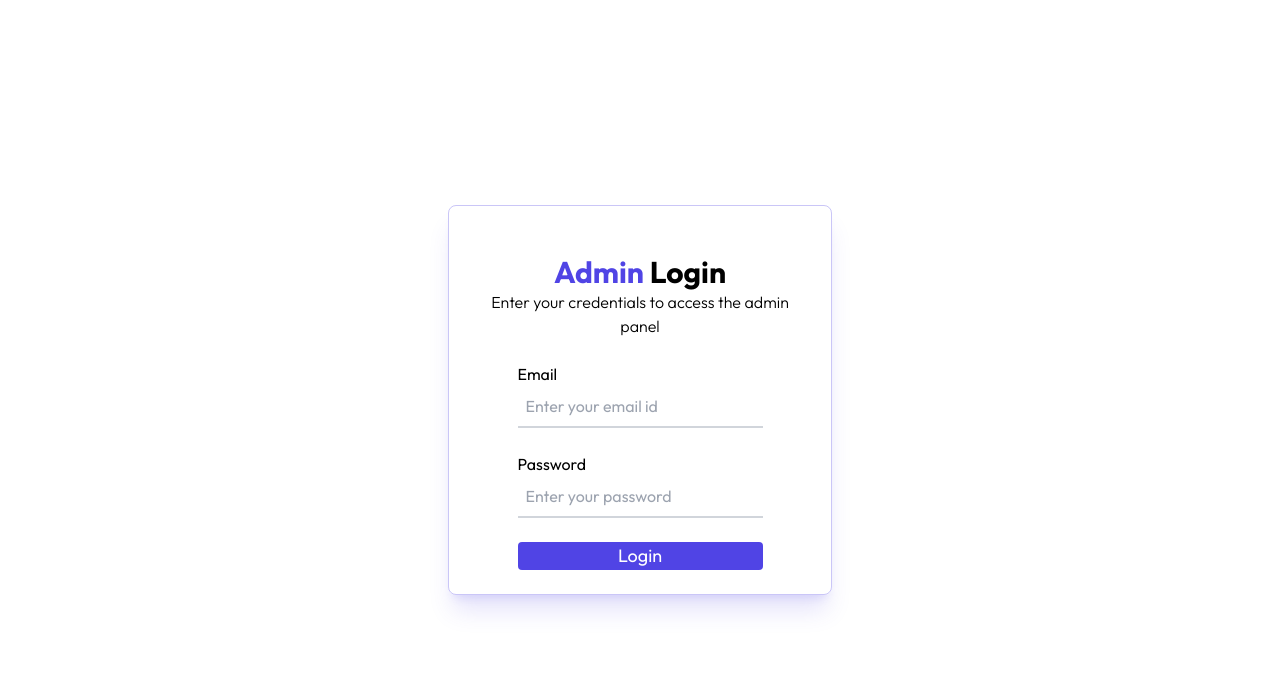
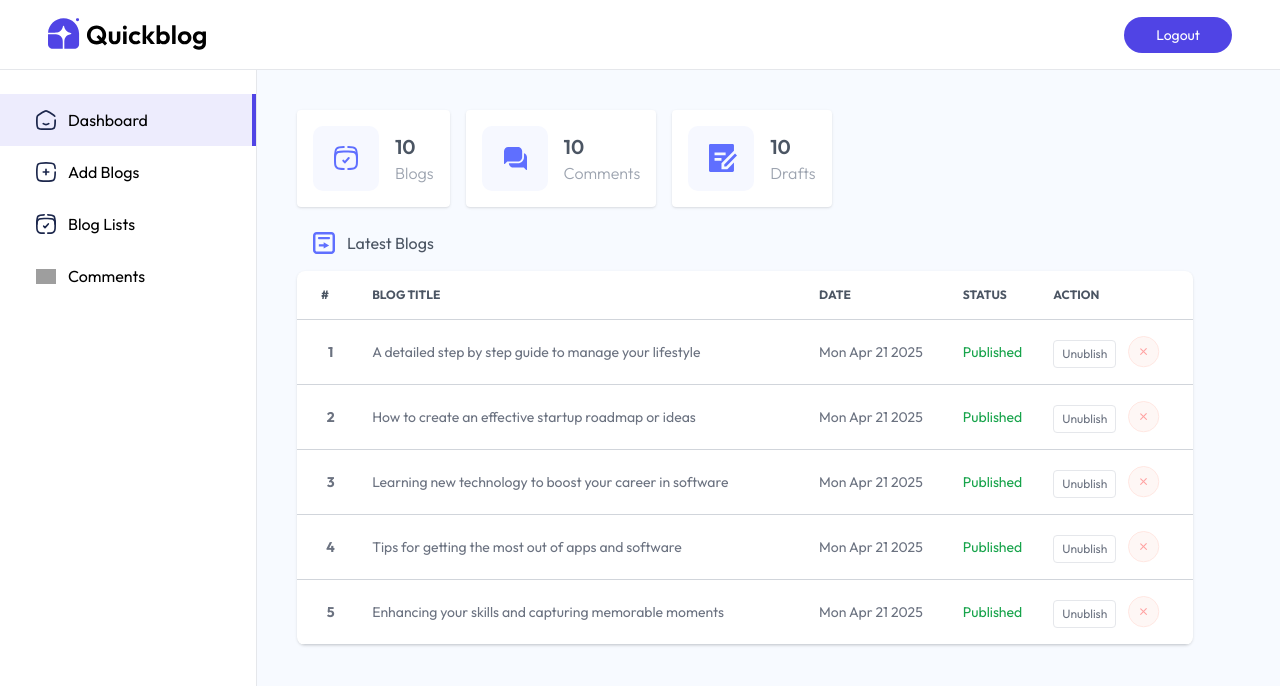
Before and after one commit to AshaSaini-033/QuickBlog, a React (Vite) app in the folder client/: page /admin in a window 1280 px wide. Shown: the top 686 px of the page. Built offline with nearby package versions, Linux system fonts and the light colour scheme; grey boxes are pictures that could not be loaded.

Commit message:
added dashbord and table

```diff
--- a/client/src/App.jsx
+++ b/client/src/App.jsx
@@ -15,7 +15,7 @@
       <Routes>
         <Route path = '/' element = {<Home/>} />
         <Route path = '/blog/:id' element = {<Blog />} />
-         <Route path = '/admin' element={ false?<Layout/> :<Login/>} >
+         <Route path = '/admin' element={ true?<Layout/> :<Login/>} >
         <Route index  element={<Dashboard/>} />
         {/* childsroutes fro admin pages */}
          <Route path = 'addBlog' element={<AddBlog/>} />
--- /dev/null
+++ b/client/src/components/admin/BlogTable.jsx
@@ -0,0 +1,23 @@
+import React from 'react'
+import { assets } from '../../assets/assets';
+
+const BlogTable = ({blog,fetchBlogs,index}) => {
+    const {title,createdAt} = blog;
+    const BlogDate = new Date(createdAt)
+  return (
+    <tr className='border-y border-gray-300'>
+        <th className='px-2 py-4'>{index}</th>
+         <td className='px-2 py-4'>{title}</td>
+         <td className='px-2 py-4 max-sm:hidden'>{BlogDate.toDateString()}</td>
+         <td className='px-2 py-4 max-sm:hidden'>
+            <p className={`${blog.isPublished ?'text-green-600':'text-orange-700'}`}>{blog.isPublished ?'Published':'Unpublished'} </p>
+         </td>
+         <td className='px-2 py-4 flex text-xs gap-3'>
+          <button className='border px-2 py-0.5 mt-1 rounded cursor-pointer'>{blog.isPublished ?'Unublish':'Publish'} </button>
+          <img className='w-8 hover:scale-110 tarnsition-all cursor-pointer'src ={assets.cross_icon}/>
+         </td>
+    </tr>
+  )
+}
+
+export default BlogTable
--- a/client/src/components/admin/Login.jsx
+++ b/client/src/components/admin/Login.jsx
@@ -1,9 +1,11 @@
-import React from 'react'
+import React, { useState } from 'react'
 
 const Login = () => {
     const handleSubmit =async(e) =>{
         e.preventDefault()
     }
+    const [email,setEmail]= useState('')
+    const [password,setPassword] = useState('')
   return (
     <div className='flex items-center justify-center h-screen'>
       <div className='w-full max-w-sm p-6 max-md:m-6 border border-primary/30 shadow-xl shadow-primary/15 rounded-lg'>
@@ -13,16 +15,16 @@
                 <h1 className='text-3xl font-bold '><span className='text-primary'>Admin</span> Login</h1>
                 <p className='font-light'>Enter your credentials to access the admin panel</p>
             </div>
-            <form onSubmit={handleSubmit}>
+            <form onSubmit={handleSubmit} className='mt-6 w-full sm:max-w-md text-gray-600 '>
                 <div className='flex flex-col'>
                     <label>Email</label>
-                    <input type ="email" required placeholder='Enter your email id' className='border-b-2 border-gray-300 p-2 outline-none mb-6'/>
+                    <input type ="email" required placeholder='Enter your email id' className='border-b-2 border-gray-300 p-2 outline-none mb-6' onChange={(e)=>setEmail(e.target.value)} value={email}/>
                 </div>
                   <div className='flex flex-col'>
                     <label>Password</label>
-                    <input type ="password" required placeholder='Enter your password' className='border-b-2 border-gray-300 p-2 outline-none mb-6'/>
+                    <input type ="password" required placeholder='Enter your password' className='border-b-2 border-gray-300 p-2 outline-none mb-6' onChange={(e)=>setPassword(e.target.value)} value={password}/>
                 </div>
-                <button type='submit' className='w-full text-center text-lg bg-primary text-white cursor-pointer rounded hover-bg-primary/90 transition-all'>Login</button>
+                <button type='submit' className='w-full text-center text-lg bg-primary text-white cursor-pointer rounded hover:bg-primary/90 transition-all'>Login</button>
             </form>
         </div>
       </div>
--- a/client/src/pages/admin/Dashboard.jsx
+++ b/client/src/pages/admin/Dashboard.jsx
@@ -1,10 +1,69 @@
-import React from 'react'
+import React, { useEffect, useState } from 'react'
+import { assets, dashboard_data } from '../../assets/assets'
+import BlogTable from '../../components/admin/BlogTable'
+const Dashboard = () => {
+    const [dashboardData,setDashboardData] =useState({
+        blogs:0,
+        comments:0,
+        drafts:0,
+        recentBlogs:[]
+    })
+    const fetchDashboard = async()=>{
+        setDashboardData(dashboard_data)
+    }
+    useEffect(()=>{
+        fetchDashboard()
+    },[])
+  return (
+    <div className='flex-1 bg-blue-50/50 p-4 md:p-10'>
+      <div className='flex flex-wrap gap-4'>
+        <div className='flex items-center gap-4 bg-white p-4 min-w-58 rounded shadow cursor-pointer hover:scale-105 transition-all'>
+            <img src = {assets.dashboard_icon_1}/>
+            <div >
+               <p className='text-xl font-semibold text-gray-600 '>{dashboardData.blogs}</p>
+               <p className='text-gray-400 font-light'>Blogs</p>
+            </div>
+        </div>
+        <div className='flex items-center gap-4 bg-white p-4 min-w-58 rounded shadow cursor-pointer hover:scale-105 transition-all'>
+            <img src = {assets.dashboard_icon_2}/>
+            <div >
+               <p className='text-xl font-semibold text-gray-600 '>{dashboardData.blogs}</p>
+               <p className='text-gray-400 font-light'>Comments</p>
+            </div>
+        </div>
+        <div className='flex items-center gap-4 bg-white p-4 min-w-58 rounded shadow cursor-pointer hover:scale-105 transition-all'>
+            <img src = {assets.dashboard_icon_3}/>
+            <div >
+               <p className='text-xl font-semibold text-gray-600 '>{dashboardData.blogs}</p>
+               <p className='text-gray-400 font-light'>Drafts</p>
+            </div>
+        </div>
+      </div>
+      <div  className='flex items-center gap-3 m-4 mt-6 text-gray-600' >
+        <img src = {assets.dashboard_icon_4}/>
+        <p>Latest Blogs</p>
+      </div>
+      {/* tables */}
+      <div className='relative max-w-4xl overflow-x-auto shadow rounded-lg scrollbar-hide bg-white'>
+        <table className='w-full text-sm text-gray-500 '>
+            <thead className='text-xs text-gray-600 text-left uppercase'>
+                <tr>
+                    <th scope='col' className='px-2 py-4 xl:px-6'>#</th>
+                     <th scope='col' className='px-2 py-4'>Blog Title</th>
+                      <th scope='col' className='px-2 py-4 max-sm:hidden'>Date</th>
+                       <th scope='col' className='px-2 py-4 max-sm:hidden'>Status</th>
+                        <th scope='col' className='px-2 py-4'>Action</th>
+                </tr>
+            </thead>
+            <tbody>
+                {dashboardData.recentBlogs.map((blog,index)=>{
+                   return <BlogTable key ={blog._id} blog={blog} fetchBlogs={fetchDashboard} index={index+1} />
+                })}
+            </tbody>
+        </table>
+      </div>
+    </div>
 
-const Dashboard = () => {
-  return (
-    <div>
-
-    </div>
   )
 }
 
```
